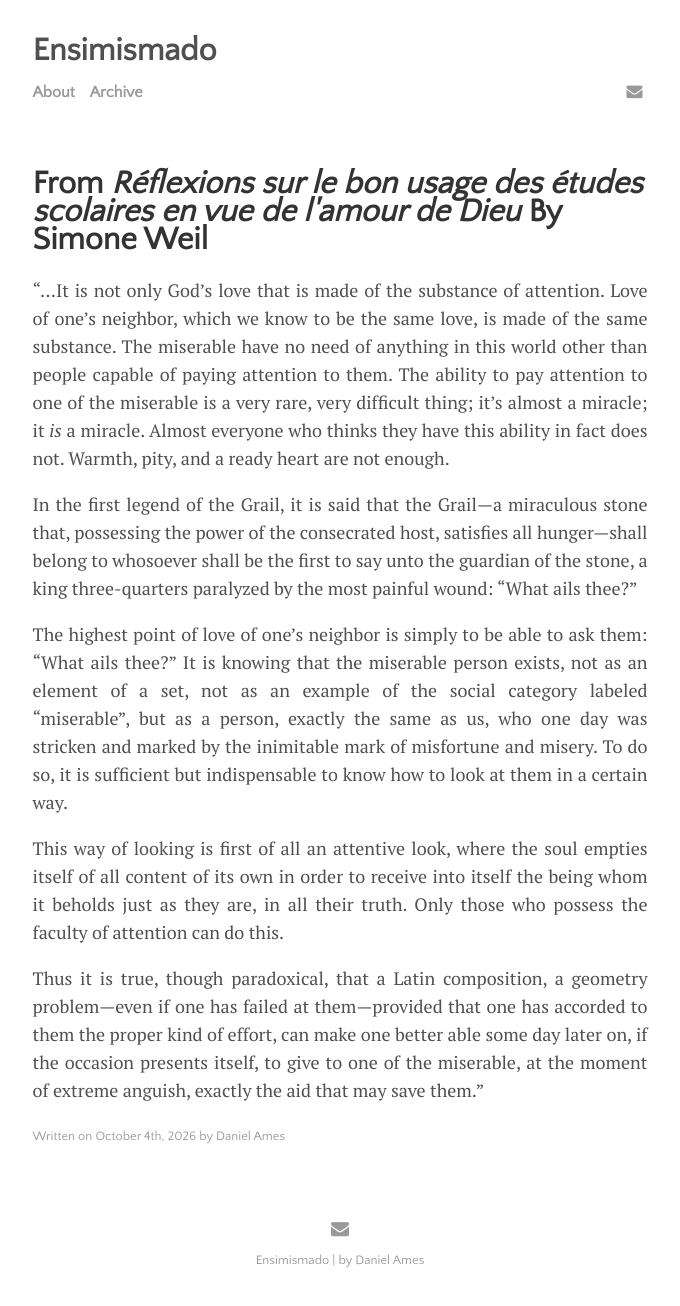
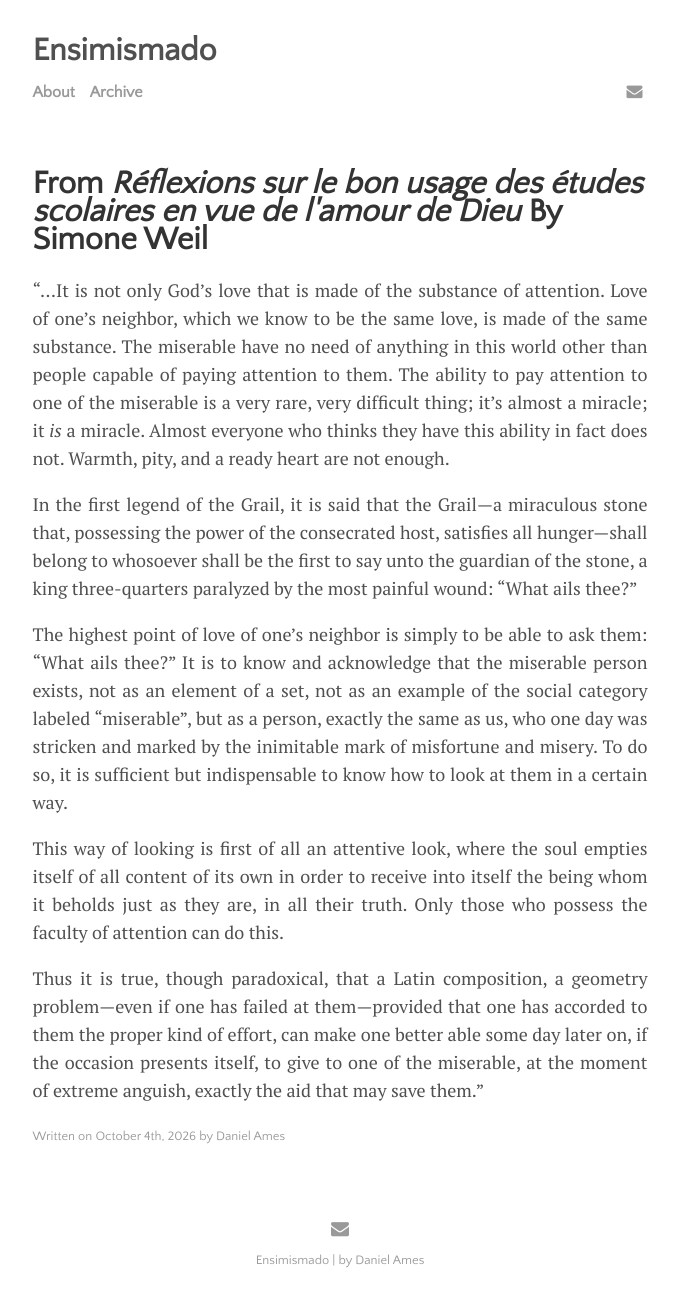
Before and after one commit to DanielAmes/DanielAmes.github.io, a Jekyll site: the page built from _posts/2026-10-4-simoneweiltranslation.md, in a window 1280 px wide. Shown: the whole page, without its empty margins (300-980 px from the left). Built offline with Jekyll 4.4.1, drawn with Linux system fonts in a browser that asks for light colours.

Commit message:
wordywording

```diff
--- a/_posts/2026-10-4-simoneweiltranslation.md
+++ b/_posts/2026-10-4-simoneweiltranslation.md
@@ -12,7 +12,7 @@ hide_related_posts: true
 
 In the first legend of the Grail, it is said that the Grail---a miraculous stone that, possessing the power of the consecrated host, satisfies all hunger---shall belong to whosoever shall be the first to say unto the guardian of the stone, a king three-quarters paralyzed by the most painful wound: "What ails thee?"
 
-The highest point of love of one's neighbor is simply to be able to ask them: "What ails thee?" It is knowing that the miserable person exists, not as an element of a set, not as an example of the social category labeled "miserable", but as a person, exactly the same as us, who one day was stricken and marked by the inimitable mark of misfortune and misery. To do so, it is sufficient but indispensable to know how to look at them in a certain way.
+The highest point of love of one's neighbor is simply to be able to ask them: "What ails thee?" It is to know and acknowledge that the miserable person exists, not as an element of a set, not as an example of the social category labeled "miserable", but as a person, exactly the same as us, who one day was stricken and marked by the inimitable mark of misfortune and misery. To do so, it is sufficient but indispensable to know how to look at them in a certain way.
 
 This way of looking is first of all an attentive look, where the soul empties itself of all content of its own in order to receive into itself the being whom it beholds just as they are, in all their truth. Only those who possess the faculty of attention can do this.
 
```
